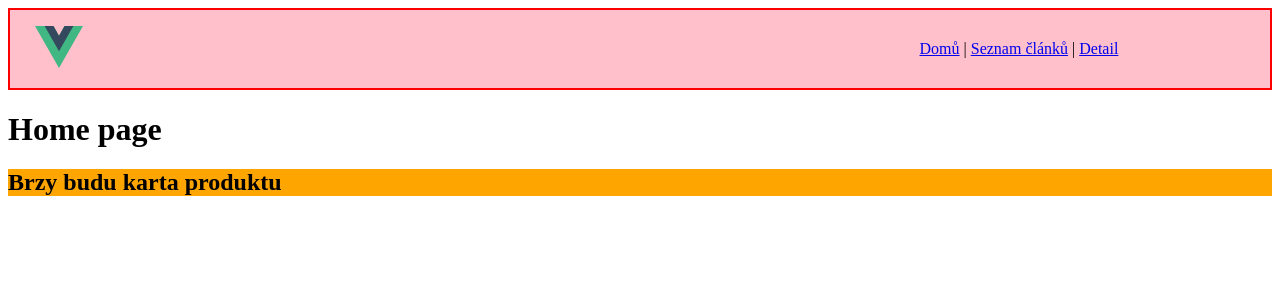
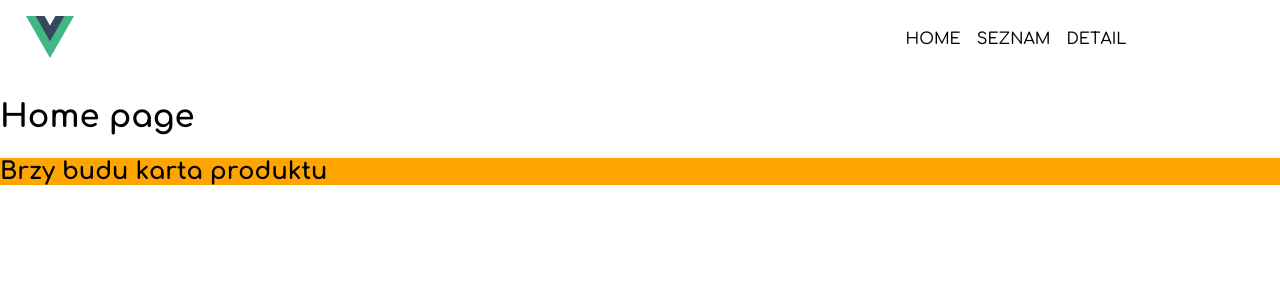
Before and after one commit to Raus-Michal/vue-page, a Vue app: page / in a window 1280 px wide. Shown: the top 300 px of the page. Built offline with nearby package versions, Linux system fonts and the light colour scheme.

Commit message:
dokonceni hlavicky webu

```diff
--- a/src/App.vue
+++ b/src/App.vue
@@ -8,12 +8,11 @@
 </div>
 
 <nav>
-<router-link to="/">Domů</router-link> |
-<router-link to="/seznam-clanku/">Seznam článků</router-link> |
+<router-link to="/">Home</router-link>
+<router-link to="/seznam-clanku/">Seznam</router-link>
 <router-link to="/details/">Detail</router-link>
 </nav>
 </header>
-
 
 <router-view /> <!-- Zde se vykreslí aktuální stránka podle URL -->
 
@@ -30,29 +29,6 @@ const name = 'App';
 
 <style scoped>
 
-header
-{
-display:flex;
-flex-wrap:wrap;
-gap:1rem;
-padding:1rem 12% 1rem 2%;
-margin-bottom:1rem;
-justify-content:space-between;
-align-items:center;
-background:pink;
-border:2px solid red;
-}
 
-img
-{
-width:100%;
-height:auto;
-}
-
-.logo-box
-{
-width:3rem;
-height:auto;
-}
 
 </style>
--- a/src/assets/main.css
+++ b/src/assets/main.css
@@ -1,5 +1,234 @@
+@font-face{
+font-display:fallback; /* vlastnost fontu, která zobrazí font se zpožděním 0.3s, kdy už by měl být načten - sníží se performace webu */
+font-family:"DuruSans"; /* vlastní název fontu, který se posléze bude dále používat v CSS */
+src:url("./text.woff2") format("woff2 supports variations"),url("./text.woff2") format("woff2-variations"),url("./text.woff2") format("woff2"),url("./text.woff") format("woff"); /* cesta k fontu se určuje vzhledem k umístění CSS souboru */
+font-weight:300 700; /* určuje rozsah šířky písma použitého v CSSku (v projektu) */
+font-style:normal;
+}  /* běžný text - jedna oda: pouze weight -  */
+
+
+
+html{
+line-height:1.15;
+-webkit-text-size-adjust:100%;
+text-size-adjust:100%;
+}
+
+main{
+display:block;
+}
+
+a{
+background-color:transparent;
+}
+abbr[title]{
+border-bottom:none;
+text-decoration:underline;
+text-decoration:underline dotted;
+}
+strong
+{
+font-weight:bolder;
+}
+
+small{
+font-size:80%;
+}
+img{
+border-style:none;
+}
+button,input,optgroup,select,textarea{
+font-family:inherit;
+font-size:100%;
+line-height:1.15;
+margin:0;
+}
+button,input
+{
+overflow:visible;
+}
+
+button,select
+{
+text-transform:none;
+}
+
+button,
+[type="button"],
+[type="reset"],
+[type="submit"]{
+-webkit-appearance:button;
+appearance:button;
+}
+
+button::-moz-focus-inner,
+[type="button"]::-moz-focus-inner,
+[type="reset"]::-moz-focus-inner,
+[type="submit"]::-moz-focus-inner{
+border-style:none;
+padding:0;
+}
+
+button:-moz-focusring,
+[type="button"]:-moz-focusring,
+[type="reset"]:-moz-focusring,
+[type="submit"]:-moz-focusring{
+outline:1px dotted ButtonText;
+}
+
+fieldset{
+padding:.35em .75em .625em;
+}
+
+legend{
+box-sizing:border-box;
+color:inherit;
+display:table;
+max-width:100%;
+padding:0;
+white-space:normal;
+}
+textarea{
+overflow:auto;
+}
+
+[type="checkbox"],
+[type="radio"]{
+box-sizing:border-box;
+padding:0;
+}
+
+[type="number"]::-webkit-inner-spin-button,[type="number"]::-webkit-outer-spin-button{
+height:auto;
+}
+
+[type="search"]{
+-webkit-appearance:textfield;
+appearance:textfield;
+outline-offset:-2px;
+}
+
+[type="search"]::-webkit-search-decoration{
+-webkit-appearance: none;
+}
+
+::-webkit-file-upload-button{
+-webkit-appearance:button;
+font:inherit;
+}
+
+details{
+display:block;
+}
+
+summary{
+display:list-item;
+}
+
+template{
+  display:none;
+}
+
+[hidden]{
+display:none;
+}
+
+p,ul,ol,dl,table,pre,figure
+{
+padding-top:0;
+padding-bottom:0;
+margin-top:0;
+margin-bottom:1rem;
+}
+
+ul ul,ul ol,ol ul,ol ol
+{
+margin-bottom:0;
+}
+
+ul,ol,dd{
+padding-left:1.75rem;
+}
+
+dd{
+margin-left:0;
+}
+
+figure{
+margin-left:0;
+margin-right:0;
+}
+
+figure>table,figure>img,figure>picture{
+margin-bottom:0;
+}
+
+fieldset{
+border:0;
+}
+
+legend{
+padding:0 .5rem;
+}
+
+
 body
 {
 color:black;
-background-color:aqua;
+background-color:white;
+font-family:"DuruSans",serif;
+font-size:100%;
+margin:0;
+padding:0;
 }
+
+p
+{
+font-size:1rem;
+}
+
+header
+{
+display:flex;
+flex-wrap:wrap;
+gap:1rem;
+padding:1rem;
+margin-bottom:1rem;
+justify-content:space-between;
+align-items:center;
+}
+
+/* pokud je obrazovka větší než 500 px */
+@media only screen and (min-width:31.25em)
+{
+header
+{
+padding:1rem 12% 1rem 2%;
+}}
+
+nav
+{
+display:flex;
+gap:1rem;
+text-transform:uppercase;
+}
+
+nav a,nav a:link,nav a:visited,nav a:active
+{
+text-decoration:none;
+color:black;
+font-weight:500;
+cursor:pointer;
+}
+
+img
+{
+width:100%;
+height:auto;
+}
+
+.logo-box
+{
+width:3rem;
+height:auto;
+}
--- a/src/main.ts
+++ b/src/main.ts
@@ -1,6 +1,7 @@
 import { createApp } from 'vue';
 import App from './App.vue';
 import router from './router';
+import './assets/main.css'
 
 const app = createApp(App);
 
```
Also changed, not shown: src/assets/text.woff (added), src/assets/text.woff2 (added).
